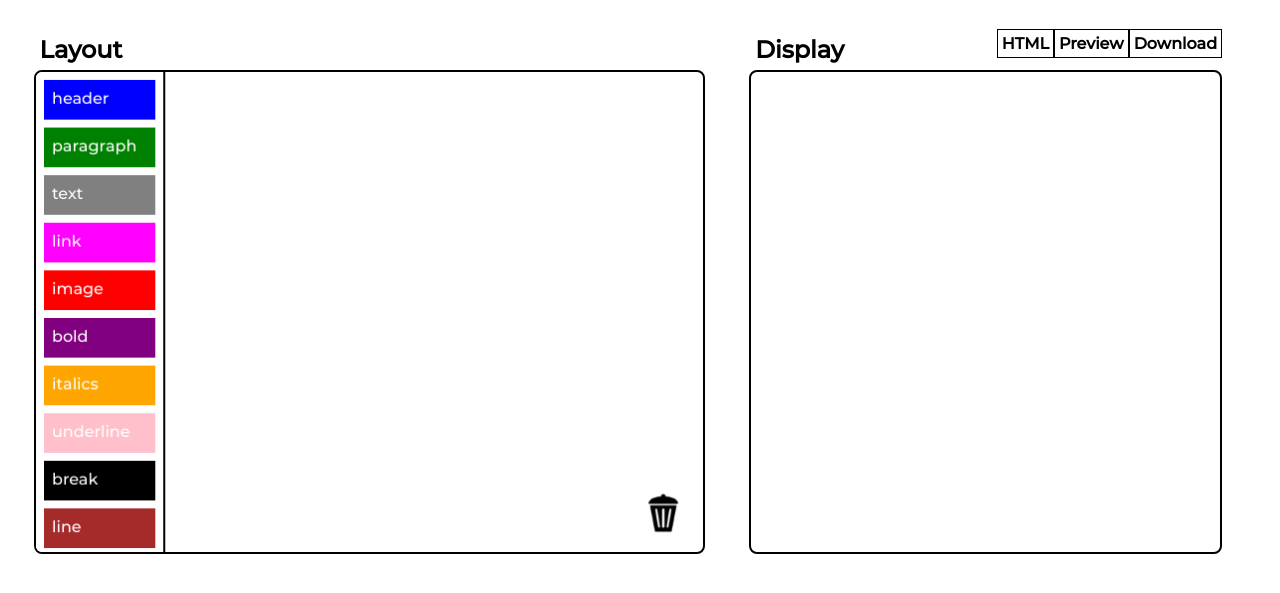
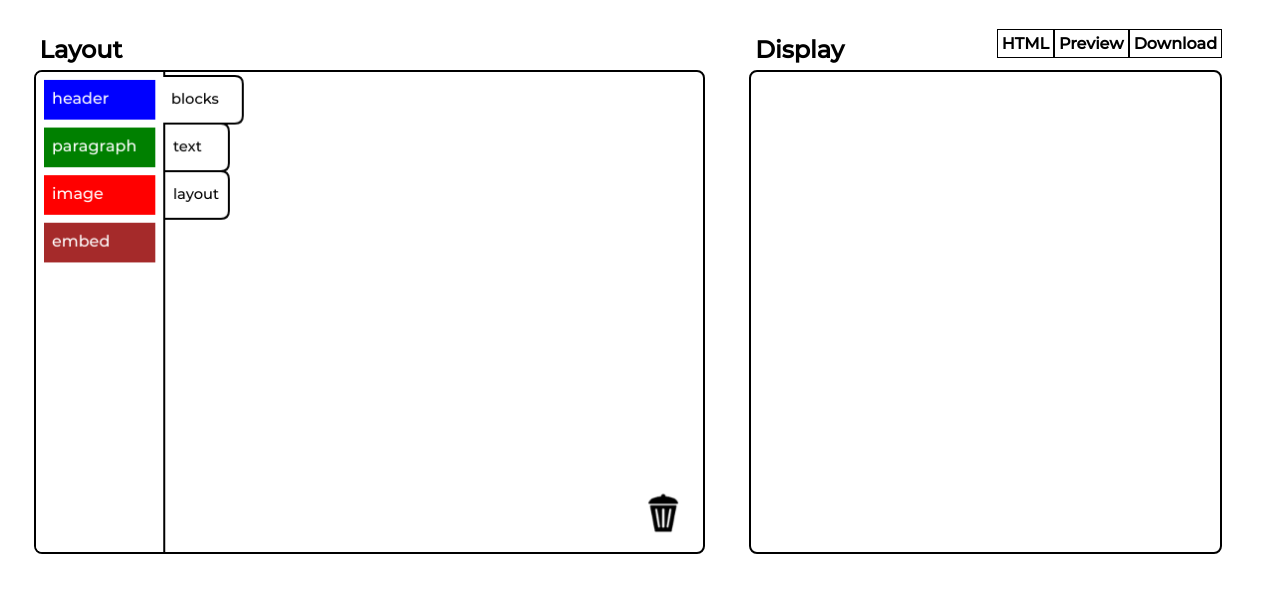
Before and after one commit to Pandas-497/PandaCode, a plain HTML site: page index.html in a window 1280 px wide. Shown: the part 137-730 px from the top of the page. Drawn offline with Linux system fonts and the light colour scheme.

Commit message:
Added tag categories and lists.

```diff
--- a/index.html
+++ b/index.html
@@ -54,8 +54,62 @@
                     && mouse.x <= x + w && mouse.y <= y + h;
             }
 
-            let tags = [];
+            let currentCategory = 0;
+            let categories = [];
             let elements = [];
+
+            function tags() {
+                return categories[currentCategory].tags;
+            }
+
+            class Category {
+                constructor(name, tags) {
+                    this.name = name;
+                    this.tags = tags;
+                }
+
+                hovered(i) {
+                    let x = 130;
+                    let y = i * 48 + 4;
+                    let w = i == currentCategory ? 80 : 64;
+                    return mouse.x >= x && mouse.y >= y && mouse.x <= x + w && mouse.y <= y + 48;
+                }
+
+                draw(i, ctx) {
+                    let x = 130;
+                    let y = i * 48 + 4;
+                    ctx.fillStyle = "white";
+                    ctx.lineWidth = 2;
+                    let w = 64;
+                    if (currentCategory == i) {
+                        w = 88;
+                        x -= 8;
+                    }
+                    else if (this.hovered(i)) {
+                        w = 72;
+                    }
+                    ctx.beginPath();
+                    ctx.moveTo(x, y);
+                    ctx.lineTo(x + w - 10, y);
+                    ctx.quadraticCurveTo(x + w - 2, y, x + w - 2, y + 8);
+                    ctx.lineTo(x + w - 2, y + 40);
+                    ctx.quadraticCurveTo(x + w - 2, y + 48, x + w - 8, y + 48);
+                    ctx.lineTo(x, y + 48);
+                    ctx.fill();
+                    if (currentCategory == i) x += 6, w -= 8;
+                    ctx.beginPath();
+                    ctx.moveTo(x, y);
+                    ctx.lineTo(x + w - 8, y);
+                    ctx.quadraticCurveTo(x + w, y, x + w, y + 8);
+                    ctx.lineTo(x + w, y + 40);
+                    ctx.quadraticCurveTo(x + w, y + 48, x + w - 8, y + 48);
+                    ctx.lineTo(x, y + 48);
+                    ctx.stroke();
+                    ctx.font = "11pt Montserrat";
+                    ctx.fillStyle = "black";
+                    ctx.fillText(this.name, x + 8, y + 28);
+                }
+            }
 
             class Tag {
                 constructor(name, tag, color, attributes = {}, hasChildren = false, tagclass = Element) {
@@ -139,6 +193,7 @@
                     if (this.elementclass == CLASS_PLACEHOLDER) return this.h;
                     else if (this.elementclass == CLASS_PARAGRAPH) {
                         let labelHeight = this.button.tag.length == 0 ? 0 : 24;
+                        if (this.button.tag == "hr" || this.button.tag == "br") labelHeight -= 12;
                         let totalHeight = 0;
                         for (const prop in this.inputs) totalHeight += this.inputs[prop].height();
                         return 12 + labelHeight + 6 * Object.keys(this.inputs).length + totalHeight + this.childrenHeight();
@@ -245,9 +300,11 @@
                         ctx.font = "8pt Montserrat";
                         ctx.fillStyle = "white";
                         ctx.fillText(`<${this.button.tag}>`, x + 7, y + 14);
-                        ctx.font = "8pt Montserrat";
-                        ctx.fillStyle = "white";
-                        ctx.fillText(`</${this.button.tag}>`, x + 7, y + 19 + offset + childrenHeight);
+                        if (this.button.tag != "hr" && this.button.tag != "br") {
+                            ctx.font = "8pt Montserrat";
+                            ctx.fillStyle = "white";
+                            ctx.fillText(`</${this.button.tag}>`, x + 7, y + 19 + offset + childrenHeight);
+                        }
                     }
                 }
 
@@ -303,7 +360,7 @@
             };
 
             function iterateElements(callable) {
-                let x = 140;
+                let x = 216;
                 let y = 8 - scrollY;
                 for (let i = 0; i < elements.length; i ++) {
                     let result = callable(elements[i], x, y);
@@ -324,8 +381,8 @@
             theCanvas.onmouseup = (e) => {
                 isMouseDown = false;
                 if (draggedElement == undefined) {
-                    for (let i = 0; i < tags.length; i ++) {
-                        if (tags[i].hovered(i)) elements.push(tags[i].createElement(i, theCanvas));
+                    for (let i = 0; i < tags().length; i ++) {
+                        if (tags()[i].hovered(i)) elements.push(tags()[i].createElement(i, theCanvas));
                     }
                 }
             }
@@ -343,25 +400,50 @@
                     let dims = " ";
                     if (this.getinput("width").length > 0) dims += `width=${this.getinput("width")}px `;
                     if (this.getinput("height").length > 0) dims += `height=${this.getinput("height")}px `;
-                    return `<${this.button.tag}${dims}src=\"${this.getinput("url")}\" alt="ERROR: invalid link, cannot display image :(">`;
+                    return `<p><${this.button.tag}${dims}src=\"${this.getinput("url")}\" alt="ERROR: invalid link, cannot display image :("></p>`;
+                }
+            }
+
+            class IFrame extends Element {
+                html() {
+                    let dims = " ";
+                    if (this.getinput("width").length > 0) dims += `width=${this.getinput("width")}px `;
+                    if (this.getinput("height").length > 0) dims += `height=${this.getinput("height")}px `;
+                    return `<p><${this.button.tag}${dims}src=\"${this.getinput("url")}\" alt="ERROR: invalid link, cannot display iframe :(" allow="accelerometer; autoplay; clipboard-write; encrypted-media; gyroscope; picture-in-picture"></${this.button.tag}></p>`;
+                }
+            }
+
+            class List extends Element {
+                html() {
+                    let children = "";
+                    for (const child of this.children) children += `<li>${child.html()}</li>`;
+                    return `<${this.button.tag}>${children}</${this.button.tag}>`;
                 }
             }
 
             { // init
+                categories.push(new Category("blocks", [ // paragraphs
+                    new Tag("header", "h1", "blue", {"align": INPUT_TEXT, "color": INPUT_TEXT}, true),
+                    new Tag("paragraph", "p", "green", {"align": INPUT_TEXT, "color": INPUT_TEXT}, true),
+                    new Tag("image", "img", "red", {"url": INPUT_TEXT, "width": INPUT_TEXT, "height": INPUT_TEXT}, false, Image),
+                    new Tag("embed", "iframe", "brown", {"url": INPUT_TEXT, "width": INPUT_TEXT, "height": INPUT_TEXT}, false, IFrame)
+                ]));
+                categories.push(new Category("text", [ // text
+                    new Tag("text", "", "gray", {"": INPUT_TEXT}, false),   // normal text
+                    new Tag("link", "a", "indigo", {"url": INPUT_TEXT, "text": INPUT_TEXT}, false, Link), // link
+                    new Tag("bold", "b", "purple", {"": INPUT_TEXT}), // bold
+                    new Tag("italics", "i", "magenta", {"": INPUT_TEXT}), // italic
+                    new Tag("underline", "u", "MediumVioletRed", {"": INPUT_TEXT}), // underline
+                    new Tag("break", "br", "black") // break
+                ]));
+                categories.push(new Category("layout", [ // paragraphs
+                    new Tag("number list", "ol", "MediumAquaMarine", {}, true, List),
+                    new Tag("bullet list", "ul", "darkcyan", {}, true, List),
+                    new Tag("line", "hr", "OliveDrab") // TODO: remove closing tag
+                ]));
                 // outer blocks
-                tags.push(new Tag("header", "h1", "blue", {"align": INPUT_TEXT, "color": INPUT_TEXT}, true));
-                tags.push(new Tag("paragraph", "p", "green", {"align": INPUT_TEXT, "color": INPUT_TEXT}, true));
-                // inner blocks
-                tags.push(new Tag("text", "", "gray", {"": INPUT_TEXT}, false));
-                tags.push(new Tag("link", "a", "magenta", {"url": INPUT_TEXT, "text": INPUT_TEXT}, false, Link));
-                tags.push(new Tag("image", "img", "red", {"url": INPUT_TEXT, "width": INPUT_TEXT, "height": INPUT_TEXT}, false, Image));
 
                 // text styling
-                tags.push(new Tag("bold", "b", "purple", {"": INPUT_TEXT}));
-                tags.push(new Tag("italics", "i", "orange", {"": INPUT_TEXT}));
-                tags.push(new Tag("underline", "u", "pink", {"": INPUT_TEXT}));
-                tags.push(new Tag("break", "br", "black")); // TODO: remove closing tag
-                tags.push(new Tag("line", "hr", "brown")); // TODO: remove closing tag
 
                 // tags.push(new Tag("header", "h1", "blue", "Type a title here!"));
                 // tags.push(new Tag("paragraph", "p", "green", "Type a paragraph here!"));
@@ -394,6 +476,17 @@
             function update() {
                 if (!isMouseDown) dragPoint.x = mouse.x, dragPoint.y = mouse.y;
 
+                if (isMouseDown) {
+                    for (let i = 0; i < categories.length; i ++) {
+                        // We pretend the dragpoint is the mouse to avoid picking
+                        // a different element than the initially-clicked one.
+                        let tmp = mouse;
+                        mouse = dragPoint;
+                        if (categories[i].hovered(i)) currentCategory = i;
+                        mouse = tmp;
+                    }
+                }
+
                 // Handle dragging elements.
                 if (draggedElement == undefined && Math.hypot(mouse.x - dragPoint.x, mouse.y - dragPoint.y) > 16) {
                     let found = false, needsPlaceholder = false;
@@ -404,10 +497,10 @@
                     mouse = dragPoint;
 
                     // Attempt click for every tag button.
-                    for (let i = 0; i < tags.length; i ++) {
-                        if (tags[i].hovered(i)) {
+                    for (let i = 0; i < tags().length; i ++) {
+                        if (tags()[i].hovered(i)) {
                             found = true;
-                            draggedElement = tags[i].createElement(i, theCanvas);
+                            draggedElement = tags()[i].createElement(i, theCanvas);
                             dragOffset.x = mouse.x - 8;
                             dragOffset.y = mouse.y - (8 + i * 48);
                         }
@@ -506,8 +599,13 @@
                 ctx.fillRect(128, 0, 2, theCanvas.height);
 
                 // Draw tag buttons.
-                for (let i = 0; i < tags.length; i ++) {
-                    tags[i].draw(i, ctx);
+                for (let i = 0; i < tags().length; i ++) {
+                    tags()[i].draw(i, ctx);
+                }
+
+                // Draw category tabs.
+                for (let i = 0; i < categories.length; i ++) {
+                    categories[i].draw(i, ctx);
                 }
             }
 
```
